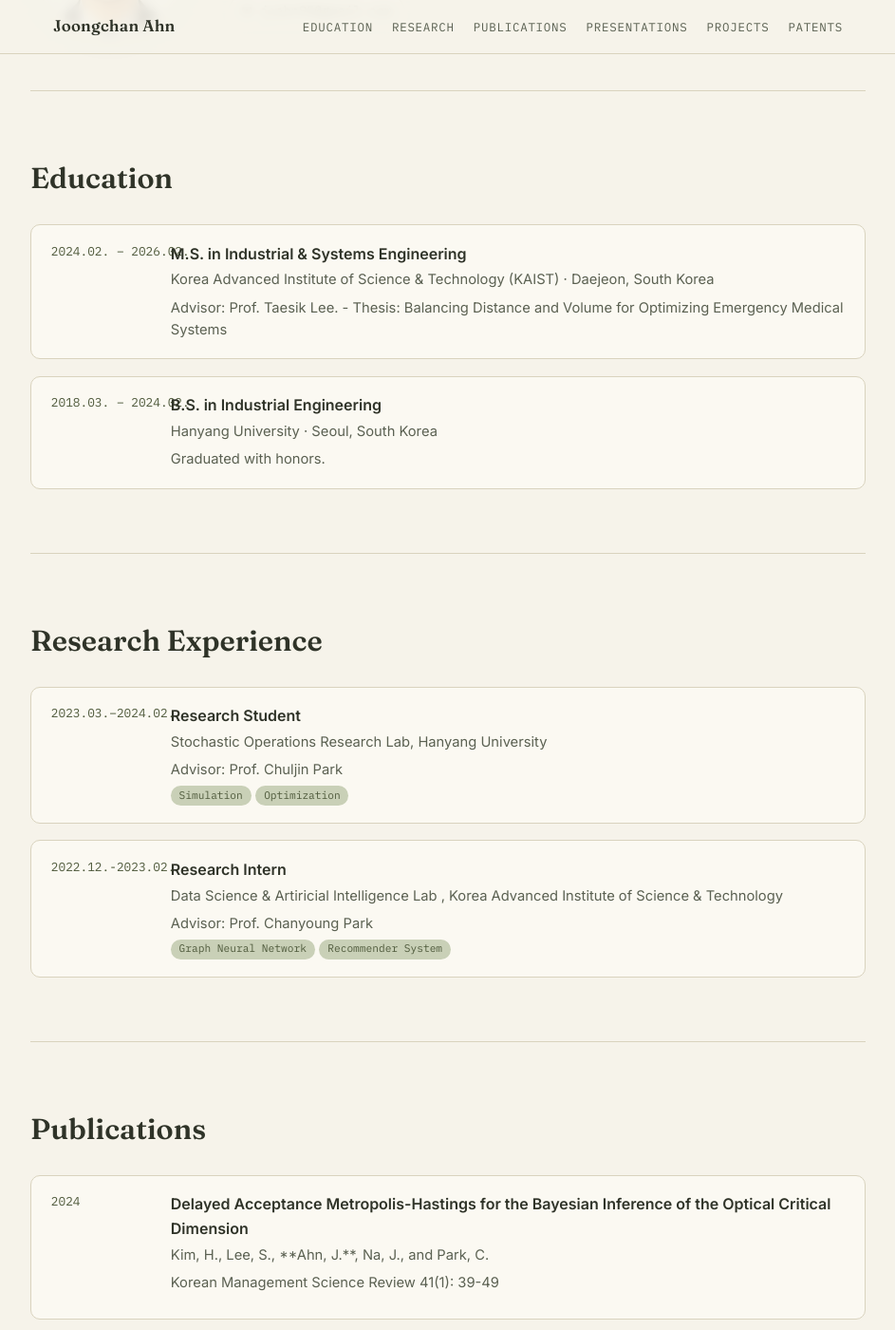
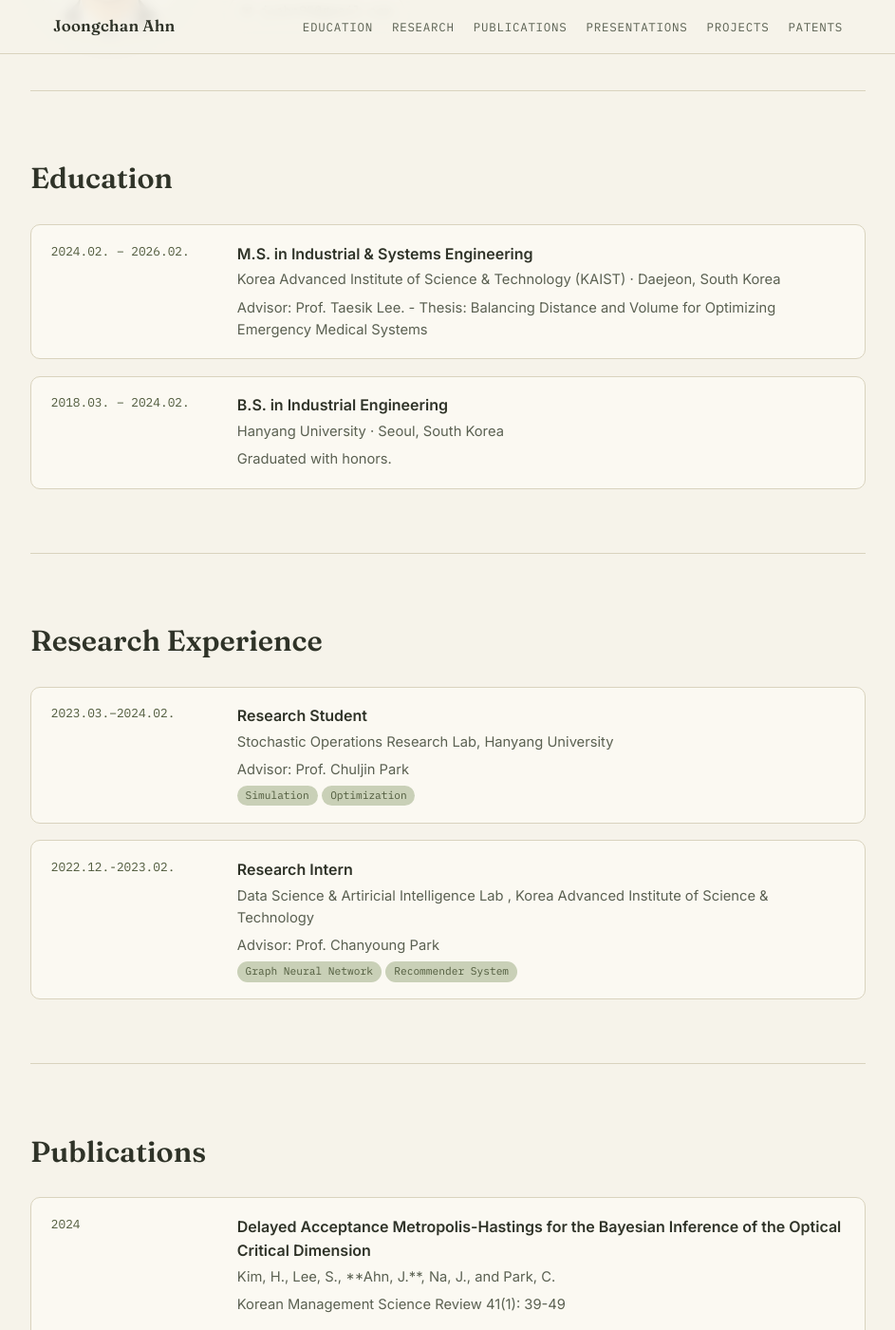
Before and after one commit to jcahn99/jcahn99.github.io, a Jekyll site: the page built from index.md, in a window 1280 px wide and 1400 px high, scrolled down 283 px. Shown: the whole window at 95% size, without its empty margins (168-1111 px from the left). Built offline with Jekyll 4.4.1, drawn with Linux system fonts in a browser that asks for light colours.

Commit message:
Update main.scss

```diff
--- a/assets/css/main.scss
+++ b/assets/css/main.scss
@@ -255,7 +255,7 @@ img { max-width: 100%; display: block; }
   border-radius: 10px;
   padding: 1.1rem 1.3rem;
   display: grid;
-  grid-template-columns: 110px 1fr;
+  grid-template-columns: 180px 1fr;
   gap: 1rem;
 }
 
@@ -267,7 +267,7 @@ img { max-width: 100%; display: block; }
   font-family: var(--font-mono);
   font-size: 0.8rem;
   color: var(--sage-dark);
-  white-space: nowrap;
+  white-space: normal;
 }
 
 .entry__title {
```
